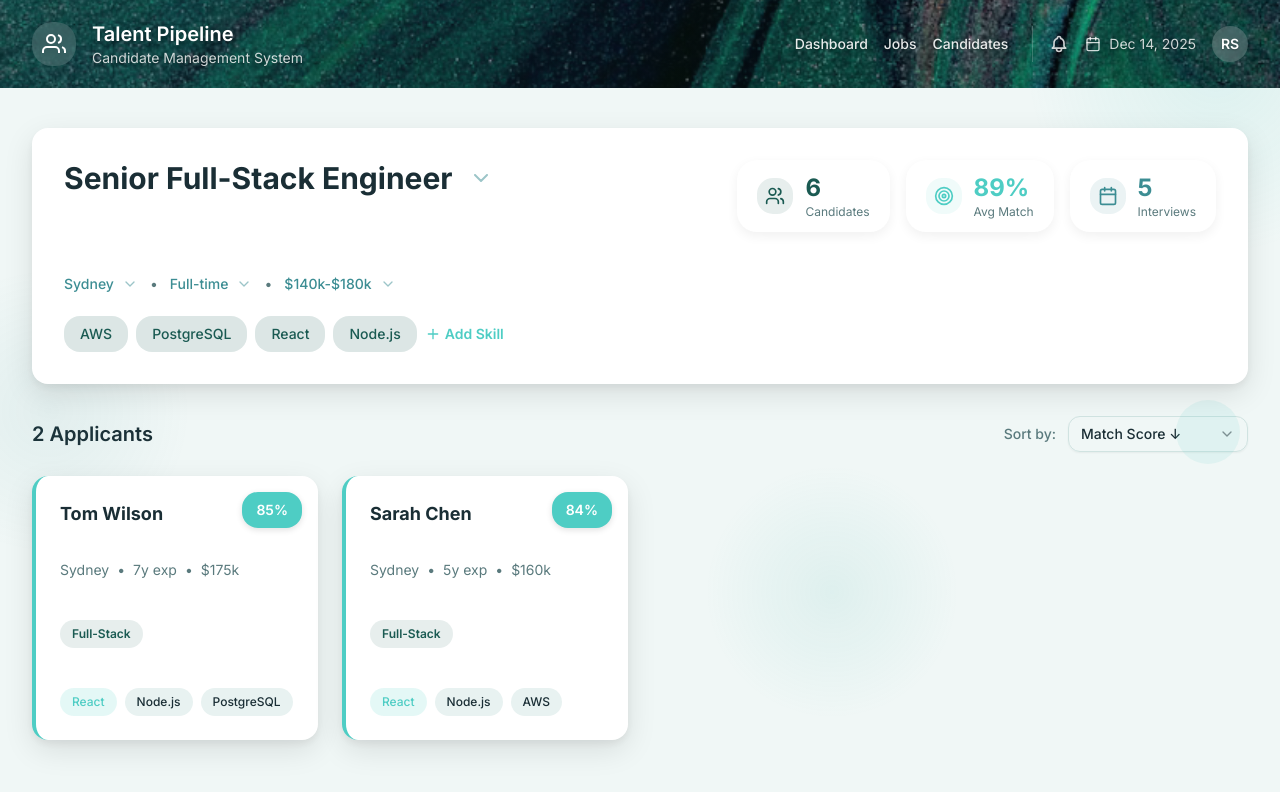
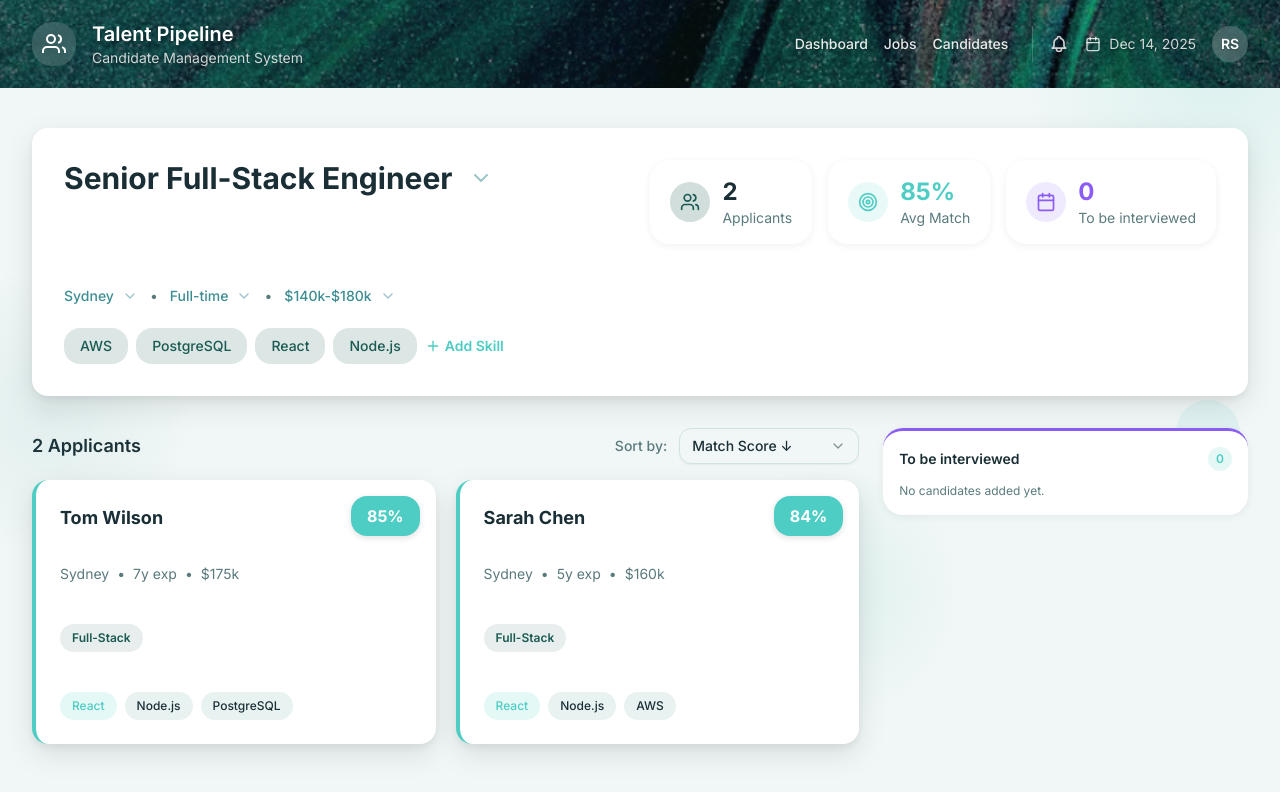
Before and after one commit to aaronta635/lyrathon, a Next.js app in the folder frontend/: page / in a window 1280 px wide. Shown: the top 792 px of the page. Built offline with nearby package versions, Linux system fonts and the light colour scheme.

Commit message:
Kanban + To be interviewd implementation

```diff
--- a/frontend/app/page.tsx
+++ b/frontend/app/page.tsx
@@ -1,6 +1,6 @@
 "use client"
 
-import { useState } from "react"
+import { useState, useEffect } from "react"
 import { Calendar } from "lucide-react"
 import { JobBlock } from "@/components/recruitment/job-block"
 import { CandidateCard } from "@/components/recruitment/candidate-card"
@@ -270,6 +270,36 @@ export default function RecruitmentDashboard() {
   const [sortBy, setSortBy] = useState("score-desc")
   const [selectedCandidateId, setSelectedCandidateId] = useState<string | null>(null)
   const [isDetailModalOpen, setIsDetailModalOpen] = useState(false)
+  const [toInterviewIds, setToInterviewIds] = useState<string[]>([])
+  const [rejectedIds, setRejectedIds] = useState<string[]>([])
+
+  // Persist view state locally
+  useEffect(() => {
+    const saved = localStorage.getItem("recruiter-state")
+    if (saved) {
+      try {
+        const parsed = JSON.parse(saved)
+        if (parsed.selectedJobId) setSelectedJobId(parsed.selectedJobId)
+        if (parsed.jobOverrides) setJobOverrides(parsed.jobOverrides)
+        if (parsed.sortBy) setSortBy(parsed.sortBy)
+        if (parsed.toInterviewIds) setToInterviewIds(parsed.toInterviewIds)
+        if (parsed.rejectedIds) setRejectedIds(parsed.rejectedIds)
+      } catch (e) {
+        console.error("Failed to parse saved recruiter state", e)
+      }
+    }
+  }, [])
+
+  useEffect(() => {
+    const payload = {
+      selectedJobId,
+      jobOverrides,
+      sortBy,
+      toInterviewIds,
+      rejectedIds,
+    }
+    localStorage.setItem("recruiter-state", JSON.stringify(payload))
+  }, [selectedJobId, jobOverrides, sortBy, toInterviewIds, rejectedIds])
 
   const allJobsDefault: JobPostingInfo = {
     jobId: "all",
@@ -301,6 +331,7 @@ export default function RecruitmentDashboard() {
   // Filter candidates by engineering type, location, and skill match
   const filteredAndSortedCandidates = mockCandidates
     .filter(candidate => {
+      if (rejectedIds.includes(candidate.candidateInfo.candidateId)) return false
       // Engineering type match: if job has specific type, candidate must match
       const typeMatch = jobTypes.length === 0 || jobTypes.includes(candidate.engineeringType)
 
@@ -335,8 +366,8 @@ export default function RecruitmentDashboard() {
       // Must match ALL: type AND location AND availability AND salary AND skills
       return typeMatch && locationMatch && availabilityMatch && salaryMatch && hasSkillMatch
     })
-    .map(candidate => {
-      // Recalculate match score based on skill overlap
+
+  const computeDynamicScore = (candidate: typeof mockCandidates[number]) => {
     const skillOverlap = currentJob.requiredSkills.length > 0
       ? currentJob.requiredSkills.filter(skill =>
           candidate.topSkills.some(s => s.toLowerCase().includes(skill.toLowerCase()))
@@ -345,13 +376,13 @@ export default function RecruitmentDashboard() {
     const skillMatchPercent = currentJob.requiredSkills.length > 0
       ? Math.round((skillOverlap / currentJob.requiredSkills.length) * 100)
       : 100
+    return Math.round((candidate.matchScore.overallScore + skillMatchPercent) / 2)
+  }
 
-      return {
+  const withDynamic = filteredAndSortedCandidates.map((candidate) => ({
     ...candidate,
-        dynamicScore: Math.round((candidate.matchScore.overallScore + skillMatchPercent) / 2)
-      }
-    })
-    .sort((a, b) => {
+    dynamicScore: computeDynamicScore(candidate),
+  })).sort((a, b) => {
     switch (sortBy) {
       case "score-desc":
         return b.dynamicScore - a.dynamicScore
@@ -366,9 +397,37 @@ export default function RecruitmentDashboard() {
     }
   })
 
+  const talentPoolCandidates = withDynamic.filter(
+    (c) => !toInterviewIds.includes(c.candidateInfo.candidateId)
+  )
+
+  const toInterviewCandidates = toInterviewIds
+    .map((id) => withDynamic.find((c) => c.candidateInfo.candidateId === id) || mockCandidates.find((c) => c.candidateInfo.candidateId === id))
+    .filter((c): c is typeof withDynamic[number] => Boolean(c))
+    .map((candidate) => ({
+      ...candidate,
+      dynamicScore: "dynamicScore" in candidate ? candidate.dynamicScore : computeDynamicScore(candidate),
+    }))
+
   const handleCandidateClick = (candidateId: string) => {
     setSelectedCandidateId(candidateId)
     setIsDetailModalOpen(true)
+  }
+
+  const handleMoveToInterview = (candidateId: string) => {
+    setToInterviewIds((prev) =>
+      prev.includes(candidateId) ? prev : [...prev, candidateId]
+    )
+    setRejectedIds((prev) => prev.filter((id) => id !== candidateId))
+  }
+
+  const handleReject = (candidateId: string) => {
+    setRejectedIds((prev) =>
+      prev.includes(candidateId) ? prev : [...prev, candidateId]
+    )
+    setToInterviewIds((prev) => prev.filter((id) => id !== candidateId))
+    setIsDetailModalOpen(false)
+    setSelectedCandidateId(null)
   }
 
   const handleCloseModal = () => {
@@ -443,7 +502,16 @@ export default function RecruitmentDashboard() {
         {/* Job posting block with inline metrics */}
         <JobBlock
           jobInfo={currentJob}
-          metrics={mockMetrics}
+          metrics={{
+            totalCandidates: talentPoolCandidates.length,
+            averageMatchScore: talentPoolCandidates.length
+              ? Math.round(
+                  talentPoolCandidates.reduce((sum, c) => sum + c.dynamicScore, 0) /
+                  talentPoolCandidates.length
+                )
+              : 0,
+            interviewCount: toInterviewCandidates.length,
+          }}
           allJobs={mockJobs.map((j) => ({ jobId: j.jobId, jobTitle: j.jobTitle }))}
           onJobChange={(jobId) => {
             setSelectedJobId(jobId)
@@ -453,8 +521,11 @@ export default function RecruitmentDashboard() {
         />
 
         {/* Section title + sort */}
-        <div className="flex items-center justify-between mb-6">
-          <h2 className="text-xl font-semibold text-foreground">{filteredAndSortedCandidates.length} Applicants</h2>
+        <div className="flex flex-col xl:flex-row gap-6 px-0">
+          {/* Talent Pool (left) */}
+          <div className="flex-1 xl:basis-[68%]">
+            <div className="flex items-center justify-between mb-4">
+              <h2 className="text-lg font-semibold text-foreground">{talentPoolCandidates.length} Applicants</h2>
               <div className="flex items-center gap-3">
                 <span className="text-sm text-muted-foreground font-medium">Sort by:</span>
                 <Select value={sortBy} onValueChange={setSortBy}>
@@ -470,10 +541,8 @@ export default function RecruitmentDashboard() {
                 </Select>
               </div>
             </div>
-
-        {/* Candidate cards grid */}
-        <div className="grid grid-cols-1 sm:grid-cols-2 lg:grid-cols-3 xl:grid-cols-4 gap-6">
-          {filteredAndSortedCandidates.map((candidate) => (
+            <div className="grid grid-cols-1 sm:grid-cols-2 gap-5">
+              {talentPoolCandidates.map((candidate) => (
                 <CandidateCard
                   key={candidate.candidateInfo.candidateId}
                   candidateInfo={candidate.candidateInfo}
@@ -486,6 +555,41 @@ export default function RecruitmentDashboard() {
                 />
               ))}
             </div>
+          </div>
+
+          {/* To be interviewed column (right) */}
+          <div className="xl:basis-[30%] xl:sticky xl:top-6 h-fit">
+            <div
+              className="rounded-xl bg-card p-4"
+              style={{ boxShadow: "0 2px 8px rgba(0,0,0,0.06)", borderTop: "3px solid #8B5CF6" }}
+            >
+              <div className="flex items-center justify-between mb-3">
+                <h3 className="text-sm font-semibold text-foreground">To be interviewed</h3>
+                <span className="text-xs px-2 py-1 rounded-full bg-accent/15 text-accent font-semibold">
+                  {toInterviewCandidates.length}
+                </span>
+              </div>
+              <div className="flex flex-col gap-3">
+                {toInterviewCandidates.length === 0 && (
+                  <p className="text-xs text-muted-foreground">No candidates added yet.</p>
+                )}
+                {toInterviewCandidates.map((candidate) => (
+                  <CandidateCard
+                    key={`interview-${candidate.candidateInfo.candidateId}`}
+                    candidateInfo={candidate.candidateInfo}
+                    matchScore={{ ...candidate.matchScore, overallScore: candidate.dynamicScore }}
+                    topSkills={candidate.topSkills}
+                    engineeringType={candidate.engineeringType}
+                    availability={candidate.availability}
+                    expectedSalary={candidate.expectedSalary}
+                    borderColorOverride="#8B5CF6"
+                    onCardClick={undefined}
+                  />
+                ))}
+              </div>
+            </div>
+          </div>
+        </div>
       </main>
 
       {/* Candidate detail modal */}
@@ -494,8 +598,8 @@ export default function RecruitmentDashboard() {
         onClose={handleCloseModal}
         candidateProfile={selectedCandidateId ? mockFullProfile : null}
         jobRequiredSkills={currentJob.requiredSkills}
-        onMoveToInterview={(id) => console.log("Move to interview:", id)}
-        onReject={(id) => console.log("Reject candidate:", id)}
+        onMoveToInterview={handleMoveToInterview}
+        onReject={handleReject}
         onViewResume={(url) => console.log("View resume:", url)}
       />
     </div>
--- a/frontend/components/recruitment/candidate-card.tsx
+++ b/frontend/components/recruitment/candidate-card.tsx
@@ -11,10 +11,19 @@ interface CandidateCardProps {
   engineeringType?: string
   availability?: string
   expectedSalary?: number
+  borderColorOverride?: string
   onCardClick?: (candidateId: string) => void
 }
 
-export function CandidateCard({ candidateInfo, matchScore, topSkills, engineeringType, expectedSalary, onCardClick }: CandidateCardProps) {
+export function CandidateCard({
+  candidateInfo,
+  matchScore,
+  topSkills,
+  engineeringType,
+  expectedSalary,
+  borderColorOverride,
+  onCardClick,
+}: CandidateCardProps) {
   // Color-coded match system
   const getScoreColor = (score: number) => {
     if (score >= 90) return "#10B981" // Dark green - Excellent
@@ -23,7 +32,7 @@ export function CandidateCard({ candidateInfo, matchScore, topSkills, engineerin
     return "#FF6B6B" // Coral red - Weak
   }
 
-  const scoreColor = getScoreColor(matchScore.overallScore)
+  const scoreColor = borderColorOverride || getScoreColor(matchScore.overallScore)
 
   const formatSalary = (salary: number) => `$${Math.round(salary / 1000)}k`
 
@@ -44,7 +53,7 @@ export function CandidateCard({ candidateInfo, matchScore, topSkills, engineerin
     >
       {/* Match score badge - top right */}
       <div
-        className="absolute top-4 right-4 px-3.5 py-2 rounded-lg text-sm font-semibold text-white transition-all duration-200 hover:brightness-90"
+        className="absolute top-4 right-4 px-4 py-2 rounded-lg text-base font-bold text-white transition-all duration-200 hover:brightness-90"
         style={{
           backgroundColor: scoreColor,
           boxShadow: '0 2px 6px rgba(0,0,0,0.12)',
--- a/frontend/components/recruitment/job-block.tsx
+++ b/frontend/components/recruitment/job-block.tsx
@@ -2,11 +2,15 @@ import { Card } from "@/components/ui/card"
 import { JobTitle } from "./job-title"
 import { JobDetails } from "./job-details"
 import { Users, Target, Calendar } from "lucide-react"
-import type { JobPostingInfo, DashboardMetrics } from "@/lib/types"
+import type { JobPostingInfo } from "@/lib/types"
 
 interface JobBlockProps {
   jobInfo: JobPostingInfo
-  metrics: DashboardMetrics
+  metrics: {
+    totalCandidates: number
+    averageMatchScore: number
+    interviewCount: number
+  }
   allJobs: { jobId: string; jobTitle: string }[]
   onJobChange: (jobId: string) => void
   onJobInfoUpdate?: (updates: Partial<JobPostingInfo>) => void
@@ -23,6 +27,7 @@ const getScoreColor = (score: number) => {
 
 export function JobBlock({ jobInfo, metrics, allJobs, onJobChange, onJobInfoUpdate, className = "" }: JobBlockProps) {
   const avgMatchColor = getScoreColor(metrics.averageMatchScore)
+  const interviewColor = "#8B5CF6"
 
   return (
     <Card
@@ -39,39 +44,39 @@ export function JobBlock({ jobInfo, metrics, allJobs, onJobChange, onJobInfoUpda
         <div className="flex items-center gap-4">
           {/* Metric cards */}
           <div
-            className="flex items-center gap-3 bg-card px-5 py-3 rounded-xl"
-            style={{ boxShadow: '0 4px 12px rgba(0,0,0,0.06)' }}
+            className="flex items-center gap-3 bg-white px-5 py-4 rounded-xl"
+            style={{ boxShadow: '0 2px 8px rgba(0,0,0,0.06)' }}
           >
-            <div className="p-2 rounded-lg bg-primary/10">
+            <div className="w-10 h-10 rounded-full bg-primary/20 flex items-center justify-center">
               <Users className="h-5 w-5 text-primary" />
             </div>
             <div>
-              <p className="text-2xl font-bold text-primary">{metrics.totalCandidates}</p>
-              <p className="text-xs text-muted-foreground">Candidates</p>
+              <p className="text-2xl font-bold text-foreground">{metrics.totalCandidates}</p>
+              <p className="text-sm text-muted-foreground">Applicants</p>
             </div>
           </div>
           <div
-            className="flex items-center gap-3 bg-card px-5 py-3 rounded-xl"
-            style={{ boxShadow: '0 4px 12px rgba(0,0,0,0.06)' }}
+            className="flex items-center gap-3 bg-white px-5 py-4 rounded-xl"
+            style={{ boxShadow: '0 2px 8px rgba(0,0,0,0.06)' }}
           >
-            <div className="p-2 rounded-lg" style={{ backgroundColor: `${avgMatchColor}15` }}>
+            <div className="w-10 h-10 rounded-full flex items-center justify-center" style={{ backgroundColor: `${avgMatchColor}20` }}>
               <Target className="h-5 w-5" style={{ color: avgMatchColor }} />
             </div>
             <div>
               <p className="text-2xl font-bold" style={{ color: avgMatchColor }}>{metrics.averageMatchScore}%</p>
-              <p className="text-xs text-muted-foreground">Avg Match</p>
+              <p className="text-sm text-muted-foreground">Avg Match</p>
             </div>
           </div>
           <div
-            className="flex items-center gap-3 bg-card px-5 py-3 rounded-xl"
-            style={{ boxShadow: '0 4px 12px rgba(0,0,0,0.06)' }}
+            className="flex items-center gap-3 bg-white px-5 py-4 rounded-xl"
+            style={{ boxShadow: '0 2px 8px rgba(0,0,0,0.06)' }}
           >
-            <div className="p-2 rounded-lg bg-secondary/10">
-              <Calendar className="h-5 w-5 text-secondary" />
+            <div className="w-10 h-10 rounded-full flex items-center justify-center" style={{ backgroundColor: `${interviewColor}20` }}>
+              <Calendar className="h-5 w-5" style={{ color: interviewColor }} />
             </div>
             <div>
-              <p className="text-2xl font-bold text-secondary">{metrics.activeInterviews}</p>
-              <p className="text-xs text-muted-foreground">Interviews</p>
+              <p className="text-2xl font-bold" style={{ color: interviewColor }}>{metrics.interviewCount}</p>
+              <p className="text-sm text-muted-foreground">To be interviewed</p>
             </div>
           </div>
         </div>
```
Lines whose indentation alone changed are shown as unchanged.
